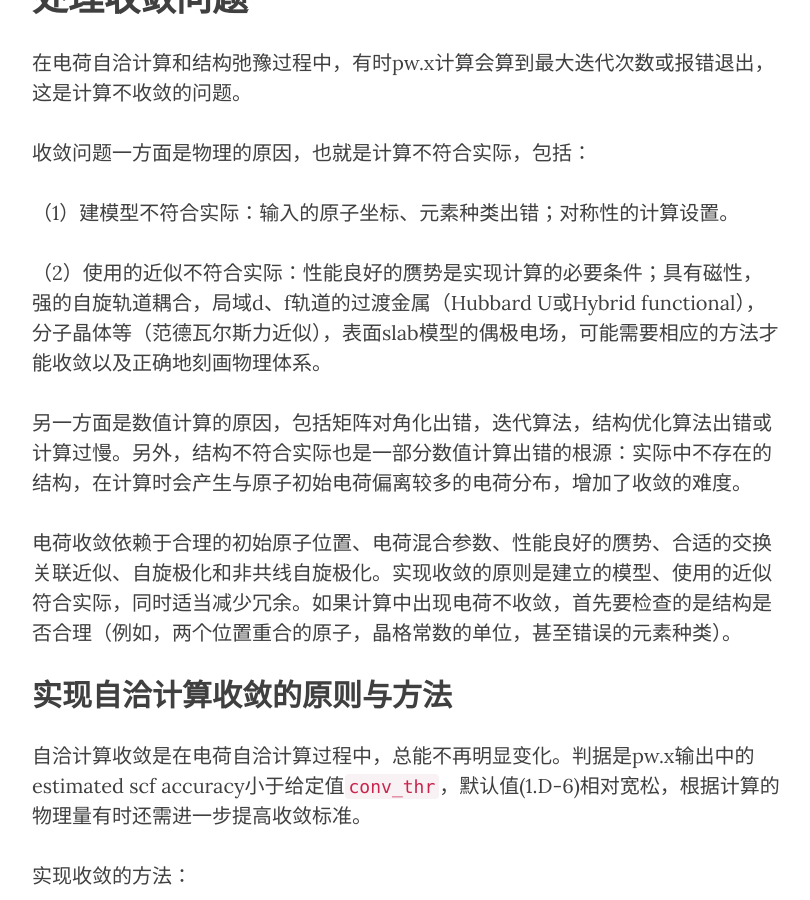
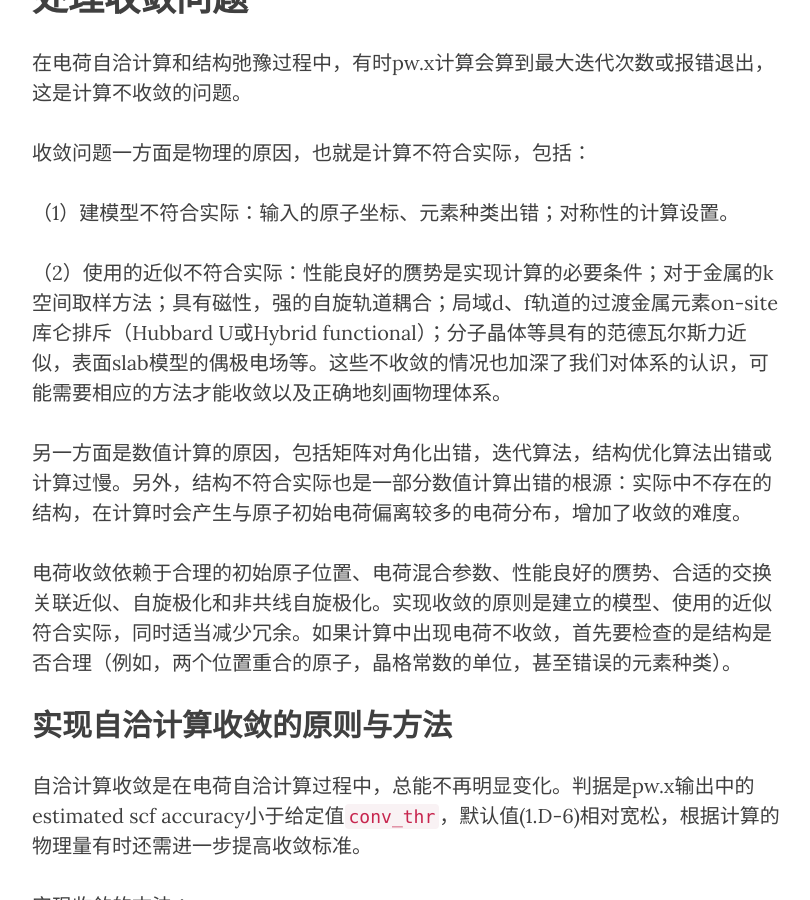
Before and after one commit to yyyu200/DFTbook, a Jekyll site: the page built from _posts/2019-06-27-converge.md, in a window 1280 px wide and 900 px high, scrolled down 340 px. Shown: the whole window, without its empty margins (233-1043 px from the left). Built offline with Jekyll 4.4.1, drawn with Linux system fonts in a browser that asks for light colours; nearby versions of some CDN libraries; comment, search, counter and statistics services are not loaded.

Commit message:
modify at20190803-08:55:03-aliyun

```diff
--- a/_posts/2019-06-27-converge.md
+++ b/_posts/2019-06-27-converge.md
@@ -27,7 +27,8 @@ trans: cube
 
 （1）建模型不符合实际：输入的原子坐标、元素种类出错；对称性的计算设置。
 
-（2）使用的近似不符合实际：性能良好的赝势是实现计算的必要条件；具有磁性，强的自旋轨道耦合，局域d、f轨道的过渡金属（Hubbard U或Hybrid functional），分子晶体等（范德瓦尔斯力近似），表面slab模型的偶极电场，可能需要相应的方法才能收敛以及正确地刻画物理体系。
+（2）使用的近似不符合实际：性能良好的赝势是实现计算的必要条件；对于金属的k空间取样方法；具有磁性，强的自旋轨道耦合；局域d、f轨道的过渡金属元素on-site库仑排斥（Hubbard U或Hybrid functional）；分子晶体等具有的范德瓦尔斯力近似，表面slab模型的偶极电场等。这些不收敛的情况也加深了我们对体系的认识，可能需要相应的方法才能收敛以及正确地刻画物理体系。
+
 
 另一方面是数值计算的原因，包括矩阵对角化出错，迭代算法，结构优化算法出错或计算过慢。另外，结构不符合实际也是一部分数值计算出错的根源：实际中不存在的结构，在计算时会产生与原子初始电荷偏离较多的电荷分布，增加了收敛的难度。
 
```
